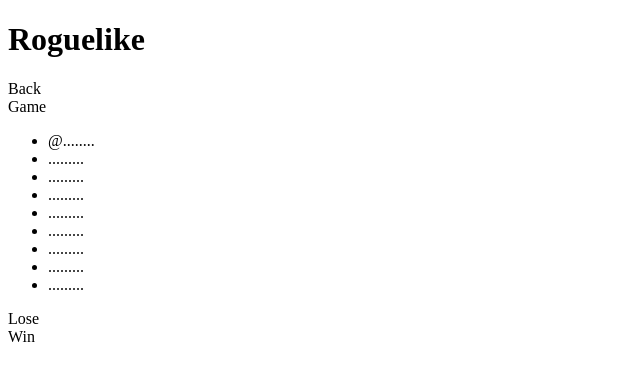
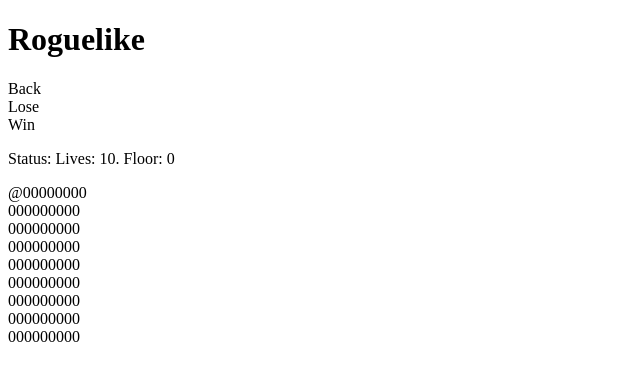
Before and after one commit to maxbogus/rogueLike, a React app: page / in a window 1280 px wide. Shown: the top 380 px of the page, without its empty margins (0-640 px from the left). Built offline with nearby package versions, Linux system fonts and the light colour scheme; the HTML template or start-up script is replaced by a standard one.

Commit message:
added navigation; win condition; corrected win message

```diff
--- a/src/Game/index.tsx
+++ b/src/Game/index.tsx
@@ -4,6 +4,10 @@ import { GameResult } from '../Types';
 interface GameProps {
     returnBack(): void;
     submitResult(result: GameResult): void;
+}
+
+interface GameState {
+    floor: number
 }
 
  interface PlayerState  {
@@ -27,6 +31,9 @@ const gameMap = [
 export const Game = ({returnBack, submitResult}: GameProps) => {
     const [XCoord, updateXCoord] = useState<number>(0);
     const [YCoord, updateYCoord] = useState<number>(0);
+    const [player, updatePlayer] = useState<PlayerState>({lives: 10, attack: 2, defence: 2});
+    const [game, updateGame] = useState<GameState>({floor: 0});
+    const exitCoordinates = [4, 4];
 
     document.onkeydown = function(evt) {
         evt = evt || window.event;
@@ -58,20 +65,39 @@ export const Game = ({returnBack, submitResult}: GameProps) => {
                 console.log('unsupported key')
                 break;
         }
+        if (XCoord === exitCoordinates[0] && YCoord === exitCoordinates[1]) {
+            updateGame({floor: game.floor+1});
+            updateXCoord(0);
+            updateYCoord(0);
+        }
+        if (game.floor === 2) {
+            submitResult({isWon: true, floor: game.floor, date: new Date()});
+            returnBack();
+        }
     };
 
-return <>
-<div onClick={returnBack}>Back</div>
-<div>Game</div>
-<ul>
-{gameMap.map((row, rowIndex) =>
-    <li key={rowIndex}>
-        {
-            row.map((block, columnIndex) => <span key={columnIndex}>{(YCoord === rowIndex && XCoord === columnIndex) ? '@' : block}</span>)
+    const drawTiles = (xCoord, yCoord) => {
+        if (YCoord === xCoord && XCoord === yCoord) {
+
         }
-    </li>
-)}
-</ul>
-<div onClick={() => {submitResult({isWon: false, slainBy: 'ghoul', floor: 2, date: new Date()})}}>Lose</div>
-<div onClick={() => {submitResult({isWon: true, floor: 20, date: new Date()})}}>Win</div>
-</>};
+
+    }
+
+    return <>
+            <div onClick={returnBack}>Back</div>
+            <div onClick={() => {submitResult({isWon: false, slainBy: 'ghoul', floor: game.floor, date: new Date()})}}>Lose</div>
+            <div onClick={() => {submitResult({isWon: true, floor: game.floor, date: new Date()})}}>Win</div>
+            <p />
+            <div>Status: Lives: {player.lives}. Floor: {game.floor}</div>
+            <p />
+            <div>
+            {gameMap.map((row, rowIndex) =>
+                <div key={rowIndex}>
+                    {
+                        row.map((block, columnIndex) => <span key={columnIndex}>{(YCoord === rowIndex && XCoord === columnIndex) ? '@' : '0'}</span>)
+                    }
+                </div>
+            )}
+            </div>
+        </>;
+};
--- a/src/Results/index.tsx
+++ b/src/Results/index.tsx
@@ -6,7 +6,7 @@ interface ResultsProps {
     returnBack(): void;
 };
 
-const showResult = ({isWon, slainBy, floor}: GameResult): string => `${isWon ? `Player won` : `Player slayed by ${slainBy}`}  on floor ${floor}.`;
+const showResult = ({isWon, slainBy, floor}: GameResult): string => `${isWon ? `Player won by reaching ` : `Player was slayed by ${slainBy} on `}  floor ${floor}.`;
 
 export const Results = ({returnBack, results}: ResultsProps) => <>
 <div onClick={returnBack}>Back</div>
```
